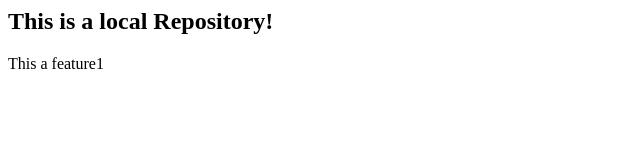
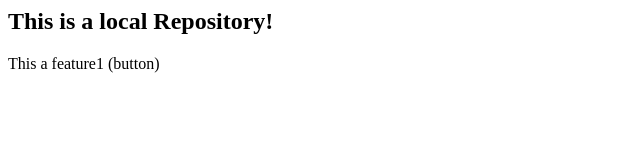
Before and after one commit to RiteshGTM/local-repository, a plain HTML site: page index.html in a window 1280 px wide. Shown: the full height of the page, 0-640 px from the left. Drawn offline with Linux system fonts and the light colour scheme.

Commit message:
Add button feature1

```diff
--- a/index.html
+++ b/index.html
@@ -1,2 +1,2 @@
 <h2>This is a local Repository!</h2>
-<p>This a feature1</p>
+<p>This a feature1 (button)</p>
```
